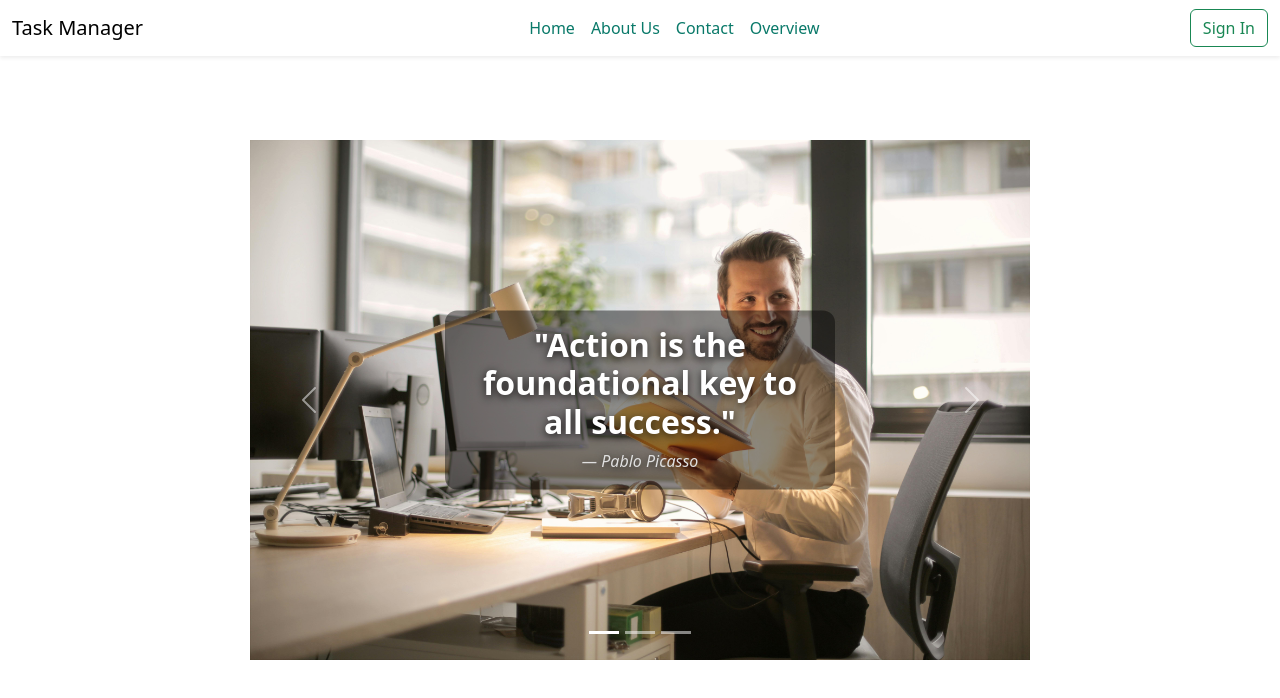
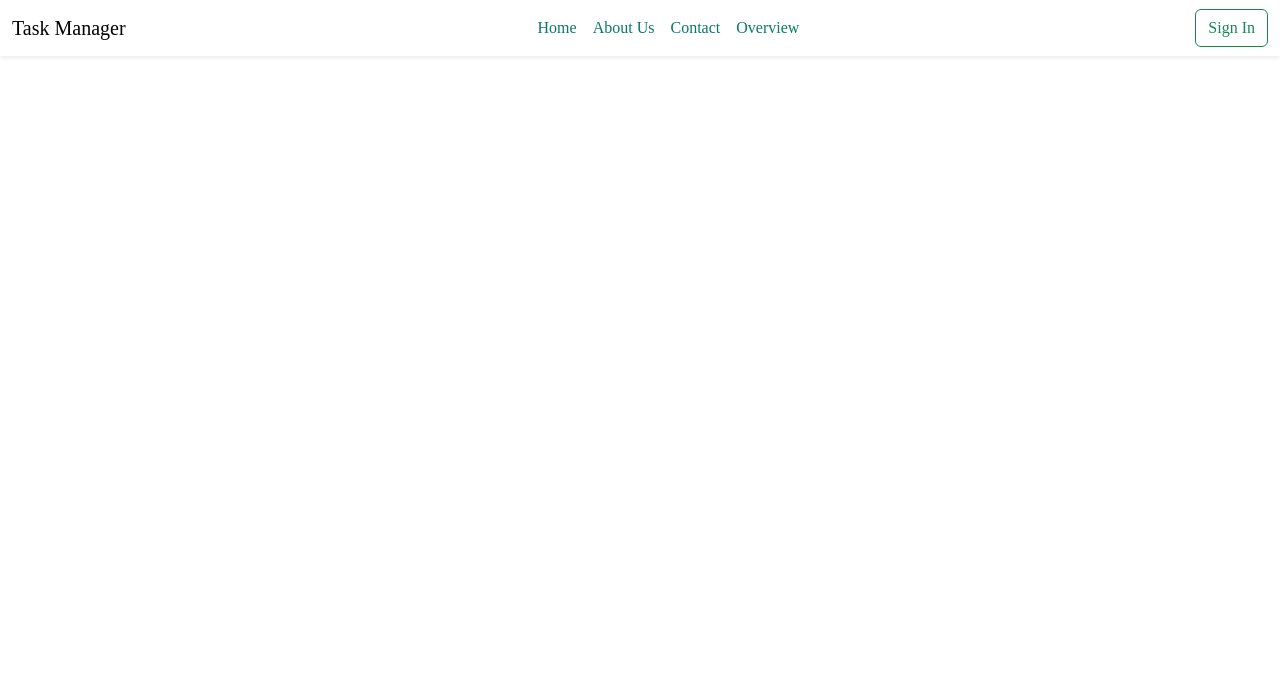
Before and after one commit to armyrunner/Task_manager, a React (Vite) app in the folder task_manager_web/taskmanager/client/: page / in a window 1280 px wide. Shown: the top 698 px of the page. Built offline with nearby package versions, Linux system fonts and the light colour scheme.

Commit message:
sign and register page update

```diff
--- a/task_manager_web/taskmanager/client/package.json
+++ b/task_manager_web/taskmanager/client/package.json
@@ -12,7 +12,10 @@
   "dependencies": {
     "bootstrap": "^5.3.8",
     "react": "^19.2.0",
-    "react-dom": "^19.2.0"
+    "react-bootstrap": "^2.10.10",
+    "react-bootstrap-icons": "^1.11.6",
+    "react-dom": "^19.2.0",
+    "react-router-dom": "^7.11.0"
   },
   "devDependencies": {
     "@eslint/js": "^9.39.1",
--- a/task_manager_web/taskmanager/client/src/App.tsx
+++ b/task_manager_web/taskmanager/client/src/App.tsx
@@ -1,16 +1,36 @@
-//import { useState } from 'react'
+import { BrowserRouter, Routes, Route } from 'react-router-dom';
+
+import NavBar from './components/NavBar';
+
+import SigInRegister from './components/SignInRegister';
+import HomePage from './components/HomePage';
+//import AboutPage from './components/AboutPage'
+//import ContactPage from './components/ContactPage'
+//import OverViewPage  from './components/OverviewPage'
+//import AboutPage from './components/AboutPage'
+
+//import PageNotFound from './components/PageNotFound'
+
+
 
 import './App.css'
-import NavBar from './components/NavBar'
-import Cover from './components/Cover'
+
 
 function App() {
 
 
   return (
     <>
-      <NavBar title='Task Manager' signInButton='Sign In'/>
-      <Cover/>
+    <BrowserRouter>
+        <NavBar title='Task Manager' signInButtonText='Sign In' />
+      <Routes>
+        <Route path='/home' element={<HomePage/>}/>
+        <Route path='/signin' element={<SigInRegister/>}/>
+        {/* <Route path='/about' element={<SignInPage/>}/> */}
+        {/* <Route path='/about' element={<SignInPage/>}/> */}
+        {/* <Route path='/about' element={<SignInPage/>}/> */}
+      </Routes>
+    </BrowserRouter>
     </>
   )
 }
--- a/task_manager_web/taskmanager/client/src/components/Cover.tsx
+++ b/task_manager_web/taskmanager/client/src/components/Header.tsx
@@ -18,7 +18,7 @@ const carouselQuotes = [
   }
 ];
 
-function Cover() {
+function Header() {
   return (
     <div
       id="carouselExampleIndicators"
@@ -109,4 +109,4 @@ function Cover() {
   );
 }
 
-export default Cover;
+export default Header;
--- /dev/null
+++ b/task_manager_web/taskmanager/client/src/components/HomePage.tsx
@@ -0,0 +1,13 @@
+import Header from '../components/Header';
+
+
+function HomePage(){
+    return (
+        <>
+            <Header/>
+        </>
+
+    );
+}
+
+export default HomePage;
--- a/task_manager_web/taskmanager/client/src/components/NavBar.tsx
+++ b/task_manager_web/taskmanager/client/src/components/NavBar.tsx
@@ -1,9 +1,20 @@
+//import { BrowserRouter as Router, Routes, Route } from 'react-router-dom'
+import {Link, useNavigate } from "react-router-dom";
+
+
 interface Props {
     title: string;
-    signInButton: string;
+    signInButtonText: string;
   }
 
-  function NavBar({ title, signInButton }: Props) {
+  function NavBar({ title, signInButtonText}: Props) {
+    const navigate = useNavigate();
+
+    const handleSignInClick = () => {
+      navigate('/signin')
+
+    }
+
     return (
       <nav className="navbar navbar-expand-lg fixed-top shadow-sm" data-bs-theme="light">
         <div className="container-fluid">
@@ -28,25 +39,29 @@ interface Props {
             {/* Centered nav links */}
             <ul className="navbar-nav mx-auto mb-2 mb-lg-0">
               <li className="nav-item">
-                <a href="#home" className="nav-link">Home</a>
+                <Link to="/home" className="nav-link">Home</Link>
               </li>
               <li className="nav-item">
-                <a href="#about" className="nav-link">About Us</a>
+                <Link to="/about" className="nav-link">About Us</Link>
               </li>
               <li className="nav-item">
-                <a href="#contact" className="nav-link">Contact</a>
+                <Link to="/contact" className="nav-link">Contact</Link>
               </li>
               <li className="nav-item">
-                <a href="#overview" className="nav-link">Overview</a>
+                <Link to="/overview" className="nav-link">Overview</Link>
               </li>
             </ul>
 
             {/* Right side button */}
-            <form role="search" className="d-flex">
-              <button className="btn btn-outline-success" type="submit">
-                {signInButton}
+            <div className="d-flex">
+              <button
+                  onClick={handleSignInClick}
+                  className="btn btn-outline-success"
+                  type="button"
+                  >
+                {signInButtonText}
               </button>
-            </form>
+            </div>
           </div>
         </div>
       </nav>
--- /dev/null
+++ b/task_manager_web/taskmanager/client/src/components/SignInRegister.tsx
@@ -0,0 +1,27 @@
+import Button  from 'react-bootstrap/Button';
+import Form  from 'react-bootstrap/Form';
+
+function SignIn() {
+    return (
+        <div className='content justify-content-center alignitems-center d-flex shadow-lg' id='content'>
+            <div className='col-md-6 d-flex justify-content-center'>
+                <Form>
+                    <div className="header-text mb-4">
+                        <h1>Create Account</h1>
+                    </div>
+                    <div className="input-group mb-3">
+                        <input type="text" placeholder='Name' className='form-control form-control-lg bg-light fs-6'></input>
+                    </div>
+                    <div className="input-group mb-3">
+                        <input type="email" placeholder='Email' className='form-control form-control-lg bg-light fs-6'></input>
+                    </div>
+                    <div className="input-group mb-3 justify-content-center" >
+                        <input type="password" placeholder='Password' className='form-control form-control-lg bg-light fs-6'></input>
+                    </div>
+                </Form>
+            </div>
+        </div>
+     );
+}
+
+export default SignIn;
--- a/task_manager_web/taskmanager/client/src/index.css
+++ b/task_manager_web/taskmanager/client/src/index.css
@@ -23,9 +23,12 @@
 }
 
 body {
+  font-family:'Times New Roman', Times, serif;
   margin: 0;
   display: flex;
   place-items: center;
+  justify-content: center;
+  flex-direction: column;
   min-width: 320px;
   min-height: 100vh;
 }
@@ -54,6 +57,16 @@ button:focus-visible {
   outline: 4px auto -webkit-focus-ring-color;
 }
 
+.content{
+  background-color: #fff;
+  border-radius: 25px;
+  position: relative;
+  overflow: hidden;
+  width: 50vw;
+  min-height: 480px;
+  max-width: 100%;
+}
+
 @media (prefers-color-scheme: light) {
   :root {
     color: #213547;
```
Also changed, not shown: 1 other file (tests, documents, lock files or other folders).
